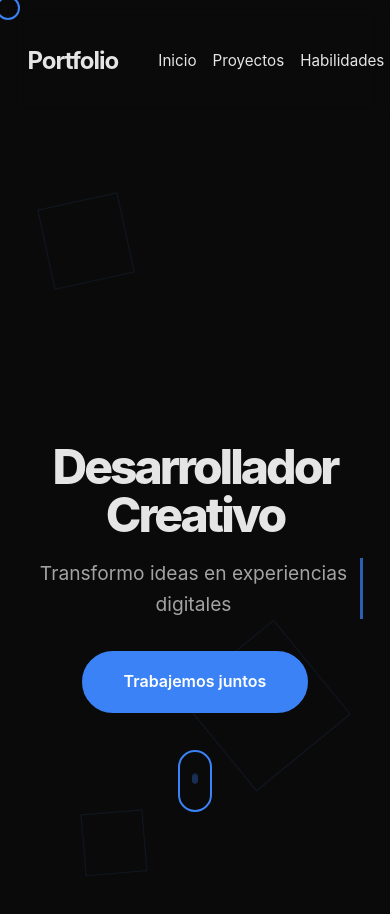
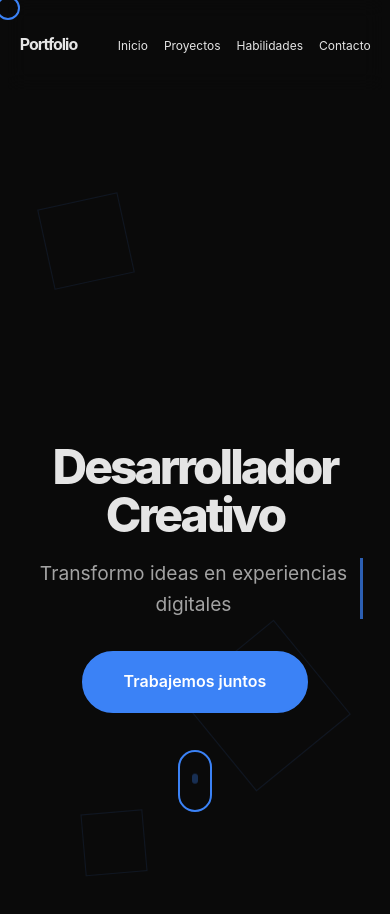
Before and after one commit to tobiascarbajal/MiPortfolio, a plain HTML site: page index.html in a window 390 px wide. Shown: the top 914 px of the page. Drawn offline with Linux system fonts and the light colour scheme.

Commit message:
responsive del header

```diff
--- a/styles/style.css
+++ b/styles/style.css
@@ -192,6 +192,42 @@
             text-align: center;
             position: relative;
         }
+
+        @media (max-width: 768px) {
+    header {
+        padding: 1.5rem 5%;
+    }
+
+    .logo {
+        font-size: 1.2rem;
+    }
+
+    nav ul {
+        gap: 0.8rem;
+    }
+
+    nav a {
+        font-size: 0.8rem;
+    }
+}
+
+@media (max-width: 480px) {
+    header {
+        padding: 1rem 3%;
+    }
+
+    .logo {
+        font-size: 1rem;
+    }
+
+    nav ul {
+        gap: 0.5rem;
+    }
+
+    nav a {
+        font-size: 0.75rem;
+    }
+}
 
         .projects-grid {
             display: grid;
```
